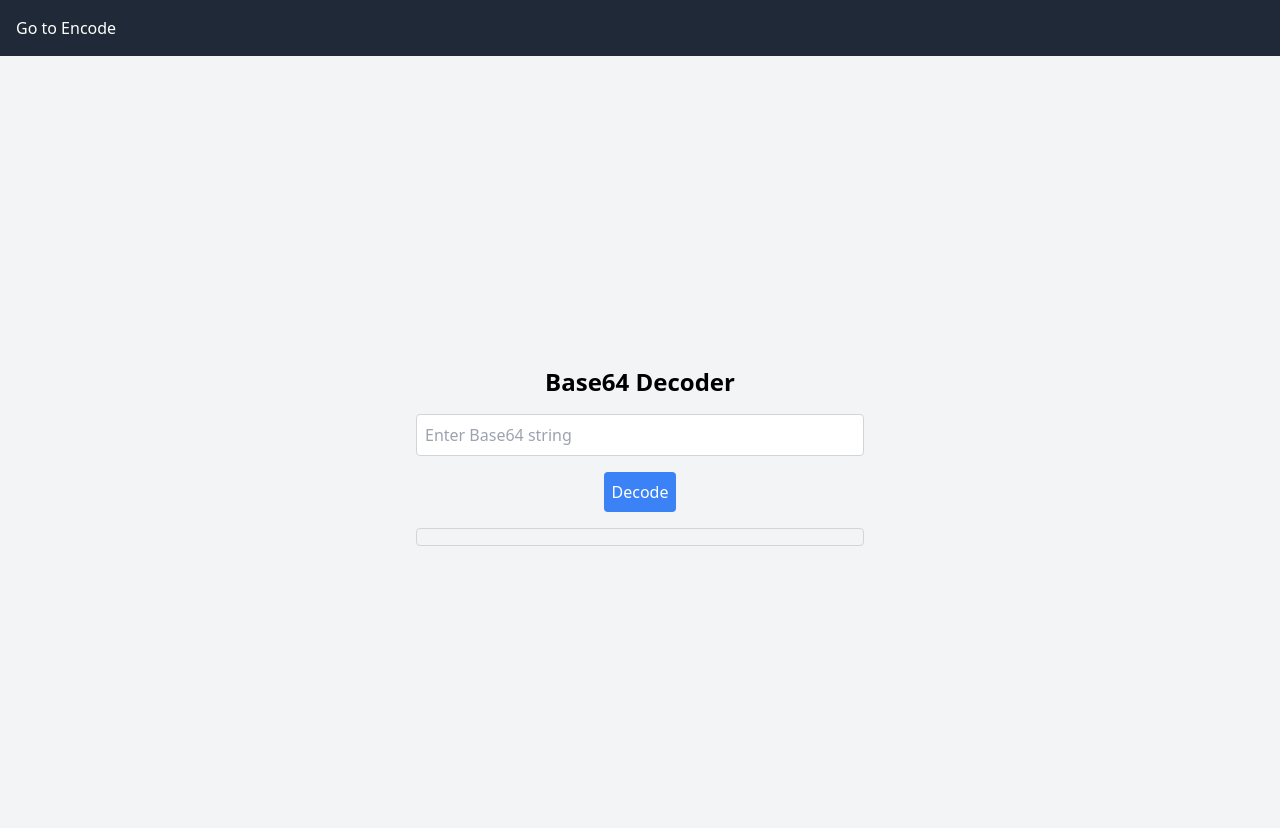
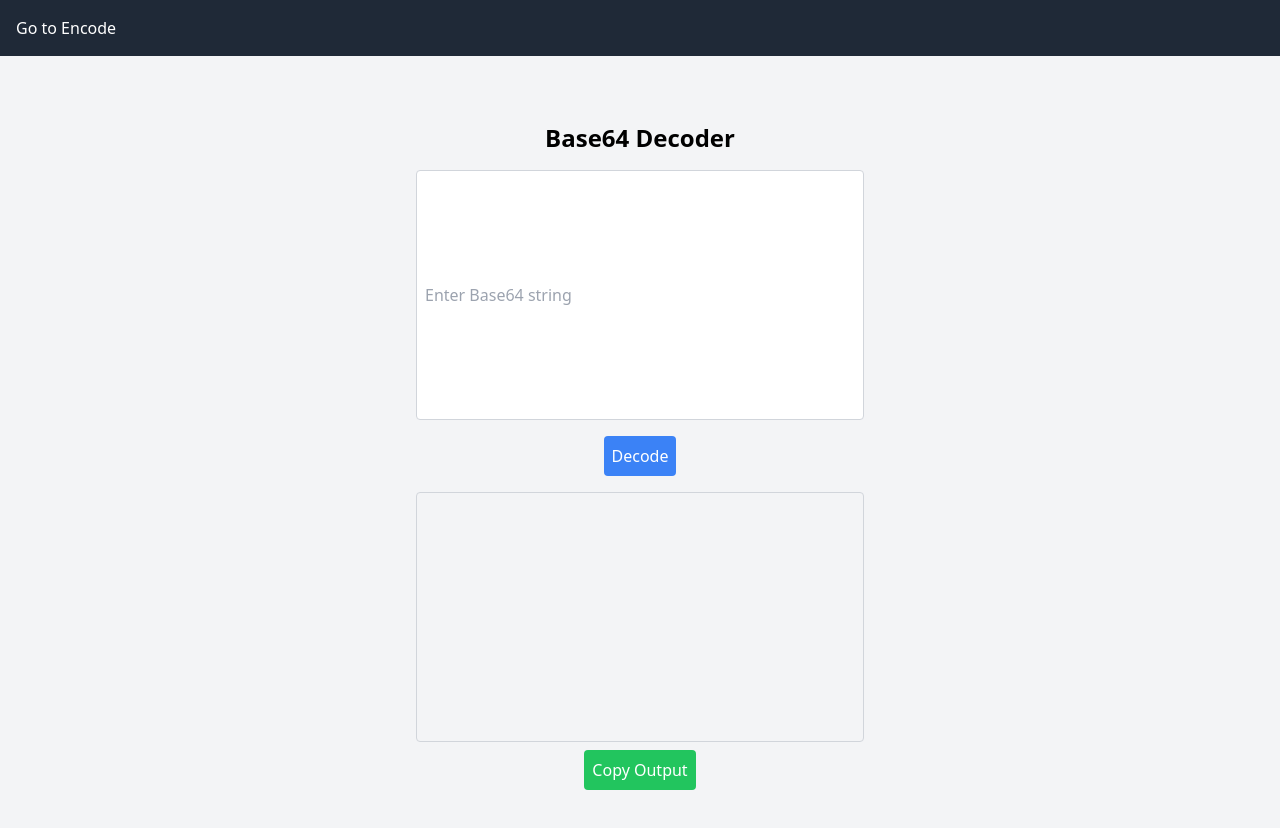
Before and after one commit to adamjsturge/dev-tools, a SvelteKit app: page /base64/decode in a window 1280 px wide. Shown: the top 828 px of the page. Built offline with nearby package versions, Linux system fonts and the light colour scheme.

Commit message:
Refactor to be more svelte

```diff
--- a/src/routes/+layout.svelte
+++ b/src/routes/+layout.svelte
@@ -1,4 +1,5 @@
 <script>
 	import '../app.css';
 </script>
+
 <slot></slot>
--- a/src/routes/+page.svelte
+++ b/src/routes/+page.svelte
@@ -1,13 +1,22 @@
 <div class="container mx-auto p-4">
-    <h1 class="text-2xl font-bold mb-4">Tools Menu</h1>
-    <div class="grid grid-cols-1 md:grid-cols-3 gap-4">
-      <a href="/base64/encode" class="block p-6 bg-blue-500 text-white text-center rounded-lg shadow-md hover:bg-blue-700">
+	<h1 class="mb-4 text-2xl font-bold">Tools Menu</h1>
+	<div class="grid grid-cols-1 gap-4 md:grid-cols-3">
+		<a
+			href="/base64/encode"
+			class="block rounded-lg bg-blue-500 p-6 text-center text-white shadow-md hover:bg-blue-700"
+		>
 			Base64 Encode
 		</a>
-      <a href="/base64/decode" class="block p-6 bg-green-500 text-white text-center rounded-lg shadow-md hover:bg-green-700">
+		<a
+			href="/base64/decode"
+			class="block rounded-lg bg-green-500 p-6 text-center text-white shadow-md hover:bg-green-700"
+		>
 			Base64 Decode
 		</a>
-      <a href="/qr-code" class="block p-6 bg-red-500 text-white text-center rounded-lg shadow-md hover:bg-red-700">
+		<a
+			href="/qr-code"
+			class="block rounded-lg bg-red-500 p-6 text-center text-white shadow-md hover:bg-red-700"
+		>
 			QR Code
 		</a>
 	</div>
--- /dev/null
+++ b/src/routes/base64/Base64Layout.svelte
@@ -0,0 +1,50 @@
+<script>
+	export let title = '';
+	export let inputPlaceholder = '';
+	export let buttonText = '';
+	/**
+	 * @type {(arg0: string) => string}
+	 */
+	export let onButtonClick;
+	let inputValue = '';
+	let outputValue = '';
+
+	function handleClick() {
+		outputValue = onButtonClick(inputValue);
+	}
+
+	function copyToClipboard() {
+		navigator.clipboard.writeText(outputValue).then(() => {
+		});
+	}
+</script>
+
+<div class="flex min-h-screen flex-col items-center justify-center bg-gray-100 p-4">
+	<h1 class="mb-4 text-2xl font-bold">{title}</h1>
+	<input
+		type="text"
+		bind:value={inputValue}
+		placeholder={inputPlaceholder}
+        class="fixed-size mb-4 w-full max-w-md rounded border border-gray-300 p-2 text-left h-auto overflow-auto"
+	/>
+	<button on:click={handleClick} class="rounded bg-blue-500 p-2 text-white hover:bg-blue-700">
+		{buttonText}
+	</button>
+
+	<div class="fixed-size mt-4 w-full max-w-md rounded border border-gray-300 p-2">
+		<p class="break-words">{outputValue}</p>
+	</div>
+	<button
+		on:click={copyToClipboard}
+		class="mt-2 rounded bg-green-500 p-2 text-white hover:bg-green-700"
+	>
+		Copy Output
+	</button>
+</div>
+
+<style>
+	.fixed-size {
+		width: 600px;
+		height: 250px;
+	}
+</style>
--- a/src/routes/base64/decode/+page.svelte
+++ b/src/routes/base64/decode/+page.svelte
@@ -1,31 +1,21 @@
 <script>
-  let base64Input = '';
-  let decodedOutput = '';
+	import Base64Layout from '../Base64Layout.svelte';
 
-  function decodeBase64() {
-    try {
-      decodedOutput = atob(base64Input);
-    } catch (e) {
-      decodedOutput = 'Invalid Base64 string';
-    }
-  }
+	/**
+	 * @param {string} input
+	 */
+	function decodeBase64(input) {
+		try {
+			return atob(input);
+		} catch (e) {
+			return 'Invalid Base64 string';
+		}
+	}
 </script>
 
-<div class="flex flex-col items-center justify-center min-h-screen bg-gray-100 p-4">
-  <h1 class="text-2xl font-bold mb-4">Base64 Decoder</h1>
-  <input
-    type="text"
-    bind:value={base64Input}
-    placeholder="Enter Base64 string"
-    class="p-2 border border-gray-300 rounded mb-4 w-full max-w-md"
-  />
-  <button
-    on:click={decodeBase64}
-    class="bg-blue-500 text-white p-2 rounded hover:bg-blue-700"
-  >
-    Decode
-  </button>
-  <div class="mt-4 p-2 border border-gray-300 rounded w-full max-w-md">
-    <p class="break-words">{decodedOutput}</p>
-  </div>
-</div>
+<Base64Layout
+	title="Base64 Decoder"
+	inputPlaceholder="Enter Base64 string"
+	buttonText="Decode"
+	onButtonClick={decodeBase64}
+/>
--- a/src/routes/base64/encode/+page.svelte
+++ b/src/routes/base64/encode/+page.svelte
@@ -1,31 +1,21 @@
 <script>
-    let textInput = '';
-    let encodedOutput = '';
+	import Base64Layout from '../Base64Layout.svelte';
 
-    function decodeBase64() {
+	/**
+	 * @param {string} input
+	 */
+	function encodeBase64(input) {
 		try {
-        encodedOutput = btoa(textInput);
+			return btoa(input);
 		} catch (e) {
-        encodedOutput = 'Invalid string';
+			return 'Invalid input string';
 		}
 	}
 </script>
 
-  <div class="flex flex-col items-center justify-center min-h-screen bg-gray-100 p-4">
-    <h1 class="text-2xl font-bold mb-4">Base64 Encoder</h1>
-    <input
-      type="text"
-      bind:value={textInput}
-      placeholder="Enter Base64 string"
-      class="p-2 border border-gray-300 rounded mb-4 w-full max-w-md"
+<Base64Layout
+	title="Base64 Encoder"
+	inputPlaceholder="Enter string to encode"
+	buttonText="Encode"
+	onButtonClick={encodeBase64}
 />
-    <button
-      on:click={decodeBase64}
-      class="bg-blue-500 text-white p-2 rounded hover:bg-blue-700"
-    >
-      Encode
-    </button>
-    <div class="mt-4 p-2 border border-gray-300 rounded w-full max-w-md">
-      <p class="break-words">{encodedOutput}</p>
-    </div>
-  </div>
```
Also changed, not shown: src/routes/base64/+layout.svelte (indentation only), src/routes/base64/+page.svelte (indentation only). Lines whose indentation alone changed are shown as unchanged.
